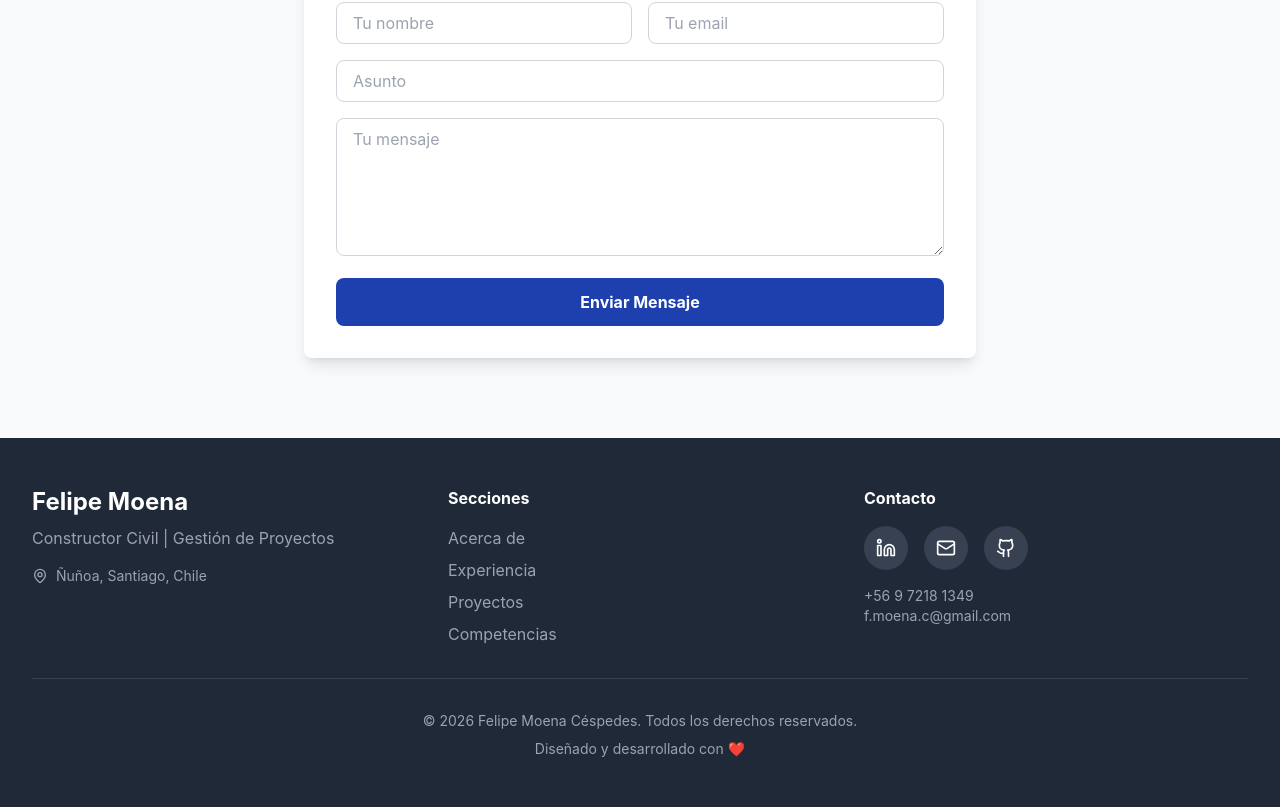
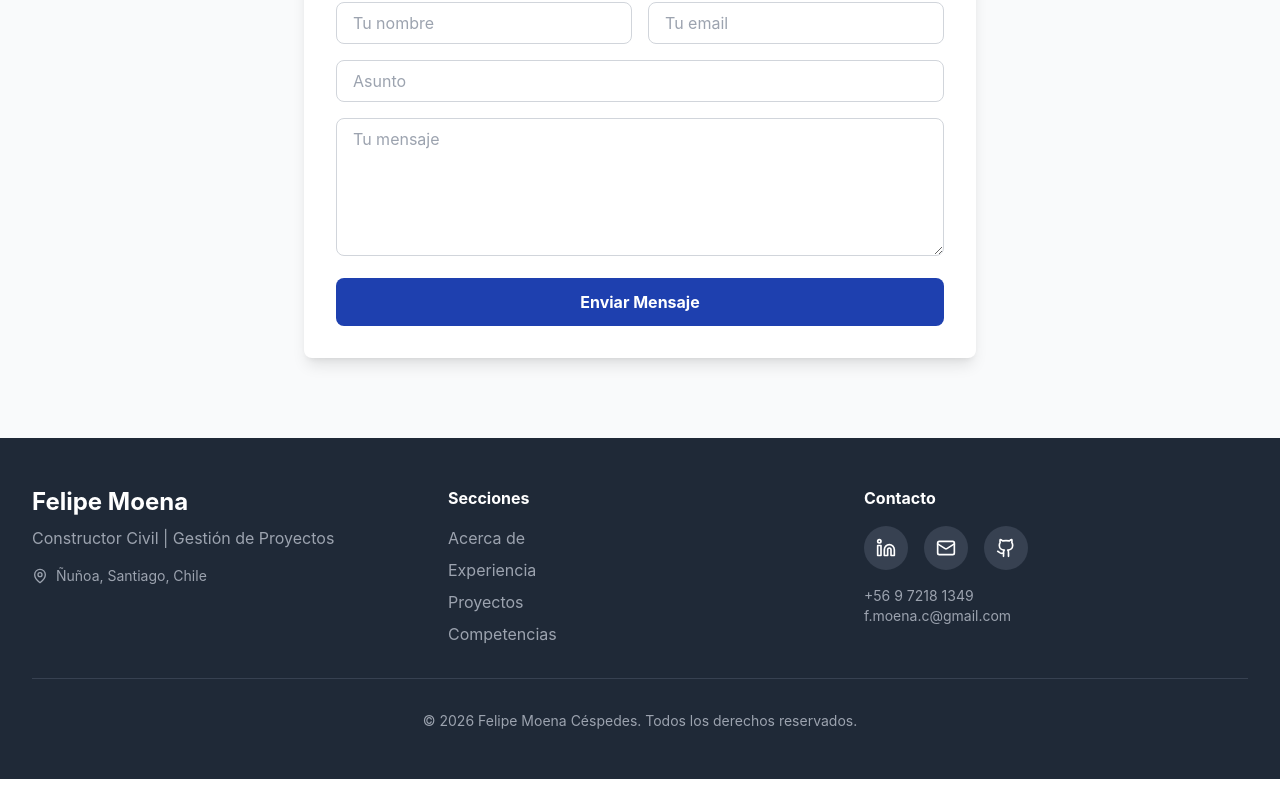
Before and after one commit to FelipeM2121/felipe-moena-portfolio, a React (Vite) app: page / in a window 1280 px wide. Shown: the part 6760-7567 px from the top of the page. After the commit the page ends 7539 px from the top, so only its background shows below. Built offline with nearby package versions, Linux system fonts and the light colour scheme.

Commit message:
Quitar texto 'Diseñado y desarrollado con corazón' del footer

```diff
--- a/src/components/Footer.tsx
+++ b/src/components/Footer.tsx
@@ -86,7 +86,6 @@ export const Footer = () => {
           className="text-center text-gray-400 text-sm"
         >
           <p>© {currentYear} Felipe Moena Céspedes. Todos los derechos reservados.</p>
-          <p className="mt-2">Diseñado y desarrollado con ❤️</p>
         </motion.div>
       </div>
     </footer>
```
